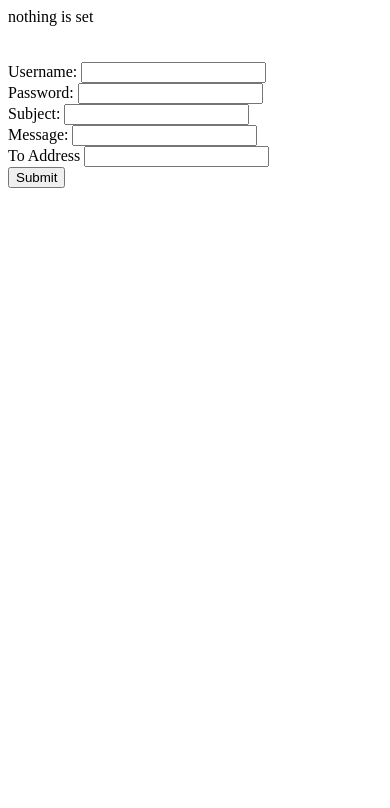
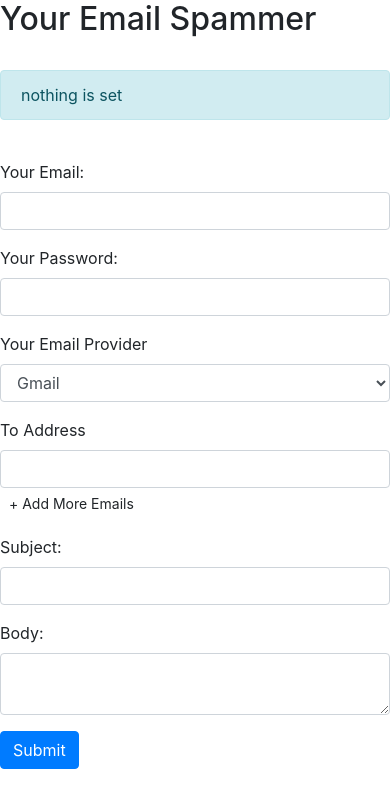
Before and after one commit to AlexanderAbdulla/EmailSpammer, a PHP site: page / in a window 390 px wide. Shown: the top 808 px of the page. Run offline with PHP 8.4, Linux system fonts and the light colour scheme.

Commit message:
Added Bootstrap and Support for GMAIL and HOTMAIL

```diff
--- a/index.php
+++ b/index.php
@@ -1,8 +1,25 @@
 <?php
     session_start();
 ?>
+<html>
+<head>
+<link rel="stylesheet" href="https://stackpath.bootstrapcdn.com/bootstrap/4.3.1/css/bootstrap.min.css" integrity="sha384-ggOyR0iXCbMQv3Xipma34MD+dH/1fQ784/j6cY/iJTQUOhcWr7x9JvoRxT2MZw1T" crossorigin="anonymous">
+<script src="https://code.jquery.com/jquery-3.3.1.slim.min.js" integrity="sha384-q8i/X+965DzO0rT7abK41JStQIAqVgRVzpbzo5smXKp4YfRvH+8abtTE1Pi6jizo" crossorigin="anonymous"></script>
+<script src="https://cdnjs.cloudflare.com/ajax/libs/popper.js/1.14.7/umd/popper.min.js" integrity="sha384-UO2eT0CpHqdSJQ6hJty5KVphtPhzWj9WO1clHTMGa3JDZwrnQq4sF86dIHNDz0W1" crossorigin="anonymous"></script>
+<script src="https://stackpath.bootstrapcdn.com/bootstrap/4.3.1/js/bootstrap.min.js" integrity="sha384-JjSmVgyd0p3pXB1rRibZUAYoIIy6OrQ6VrjIEaFf/nJGzIxFDsf4x0xIM+B07jRM" crossorigin="anonymous"></script>
+</head>
+<body>
 
-<div id="successDiv">
+<div class="row">
+
+    <div class="col-sm-3">
+        <!-- empty -->
+    </div>
+
+    <div class="col-sm-6">
+        <h2> Your Email Spammer </h2>
+        <br>
+        <div id="successDiv" class="alert alert-info">
             <?php
                 if (!isset($_SESSION['success'])) {
                     echo 'nothing is set';
@@ -14,17 +31,46 @@
             ?>
         </div>
         <br>
-<br>
         <form action="mailSender.php">
-    Username: <input type="text" name="username">
-    <br>
-    Password: <input type="password" name="password">
-    <br>
-    Subject: <input type="text" name="subject">
-    <br>
-    Message: <input type="text-area" name="body">
-    <br>
-    To Address <input type="text" name ="to_address">
-    <br>
-    <input type="submit">
+            <div class="form-group">
+                <label for="username"> Your Email: </label>
+                <input id="username" type="email" name="username" class="form-control">
+            </div>
+            <div class="form-group">
+                <label for="password"> Your Password: </label>
+                <input id="password" type="password" name="password" class="form-control">
+            </div>
+            <div class="form-group">
+                <label for="host">Your Email Provider</label>
+                <select class="form-control" id="host" name="host">
+                    <option value="smtp.gmail.com">Gmail</option>
+                    <option value="smtp.live.com">Hotmail/Outlook</option>
+                </select>
+            </div>
+            <div class="form-group">
+                <label for="to_address"> To Address </label>
+                <input type="text" name ="to_address" id="to_address" class="form-control">
+                <button type="button" class="btn btn-default btn-sm">
+                    + Add More Emails
+                </button>
+            </div>
+            <div class="form-group">
+                <label for="subject">Subject:</label>
+                <input type="text" name="subject" id="subject" class="form-control">
+            </div>
+            <div class="form-group">
+                <label for="body"> Body: </label>
+                <textarea type="text-area" name="body" class="form-control" id="body"></textarea>
+            </div>
+            <input type="submit" class="btn btn-primary">
         </form>
+    </div>
+
+    <div class="col-sm-3">
+        <!-- empty -->
+    </div>
+
+</div>
+
+</body>
+</html>
```
Also changed, not shown: mailSender.php (+9 -13 lines). Lines whose indentation alone changed are shown as unchanged.
